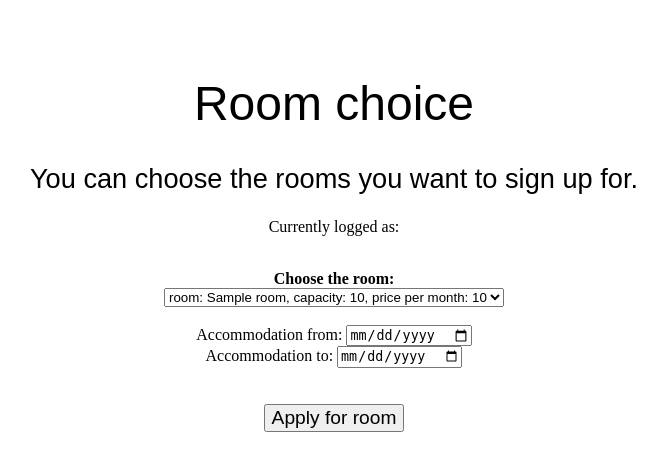
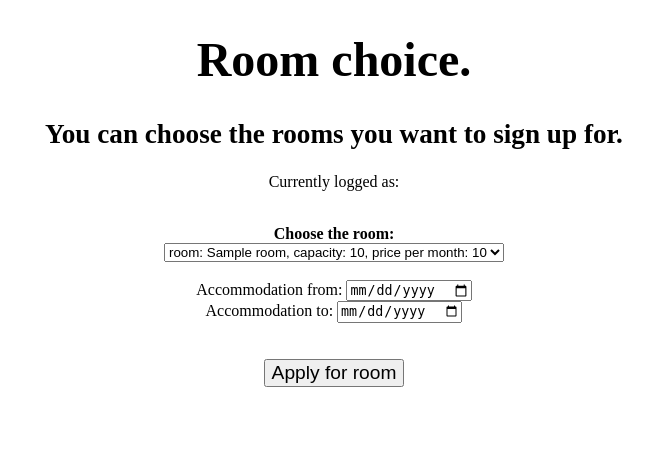
Before and after one commit to JuroMecir/PIS-2020, a Flask app: template templates/application.html in a window 1280 px wide. Shown: the top 471 px of the page, without its empty margins (306-973 px from the left). Run offline with Flask 2, Linux system fonts and the light colour scheme; the template is opened without the code that fills it: most values are stand-ins (such as "Sample title", 1, 10 or a date in 2020).

Commit message:
uprava dashboardu

```diff
--- a/templates/application.html
+++ b/templates/application.html
@@ -1,13 +1,16 @@
 <!DOCTYPE html>
 <html lang="en">
-
+<head>
+    <meta charset="UTF-8">
+    <title>Title</title>
+</head>
 <body style="background-color: white;">
-<div class="wrapper">
-    <br>
-    <br>
-    <h1 style="text-align: center; font-size: 300%; font-weight:normal; font-family: Arial, sans-serif;">Room choice</h1>
-    <div class="container">
-        <h2 style="text-align: center; font-size: 170%; font-weight:normal; font-family: Arial, sans-serif;">You can choose the rooms you want to sign up for.</h2>
+<div class="content">
+    {% if message %}
+        <h1 style="text-align:center;color:red">{{message}}</h1>
+    {% endif %}
+    <h1 style="text-align: center; font-size: 300%;">Room choice.</h1>
+    <h2 style="text-align: center; font-size: 170%;">You can choose the rooms you want to sign up for.</h2>
     <center>
         <p>Currently logged as: {{ current_user.name }} {{ current_user.surname }}</p>
         <br>
@@ -27,16 +30,12 @@
             <label for="to_date">Accommodation to:</label>
             <input type="date" id="to_date" name="to_date">
             <br>
-                {% if message %}
-                <p style="text-align:center;color:red; font-size: 100%; font-weight:normal; font-family: Arial, sans-serif;">{{message}}</p>
-                {% endif %}
             <br>
             <br>
             <button style="font-size: larger;" type="submit" value="Submit">Apply for room</button>
         </form>
     </center>
 </div>
-</div>
 
 </body>
 </html>
--- a/templates/base.html
+++ b/templates/base.html
@@ -11,9 +11,9 @@
 <body style="background-color: white;">
 {% with messages = get_flashed_messages() %}
     {% if messages %}
-        <ul class="flashes" style="font-size: 17px; font-weight:normal; font-family: Arial, sans-serif;">
+        <ul class="flashes">
             {% for message in messages %}
-                <div class="message_flash" style="font-size: 17px; font-weight:normal; font-family: Arial, sans-serif;">{{ message }}</div>
+                <div class="message_flash">{{ message }}</div>
             {% endfor %}
         </ul>
     {% endif %}
--- a/templates/index.html
+++ b/templates/index.html
@@ -19,6 +19,8 @@
                 {% else %}
                 <p style="font-size: 17px; font-weight:normal; font-family: Arial, sans-serif;">You now have 5 applications. Wait for them to be resolved.</p>
                 {% endif %}
+                {%  if rooms_count != 0 %}
+
                 <div class='container'>
                     <center>
                         <br>
@@ -43,6 +45,7 @@
                         </body>
                     </center>
                 </div>
+            {% endif %}
             </center>
         </div>
     </div>
```
Lines whose indentation alone changed are shown as unchanged.
